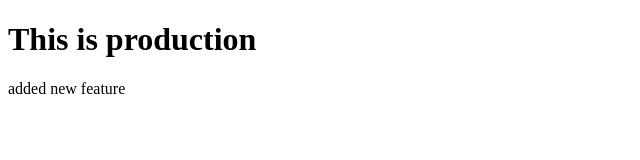
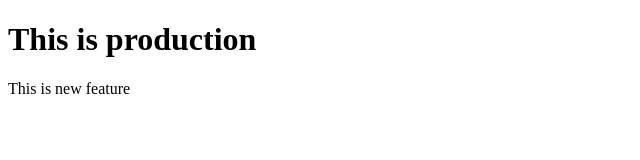
Before and after one commit to zayarminaye/github-action, a plain HTML site: page index.html in a window 1280 px wide. Shown: the full height of the page, 0-640 px from the left. Drawn offline with Linux system fonts and the light colour scheme.

Commit message:
new feature

```diff
--- a/index.html
+++ b/index.html
@@ -8,6 +8,6 @@
 </head>
 <body>
     <h1>This is production</h1>
-    <p>added new feature</p>
+    <p>This is new feature</p>
 </body>
 </html>
```
Also changed, not shown: 1 other file.
